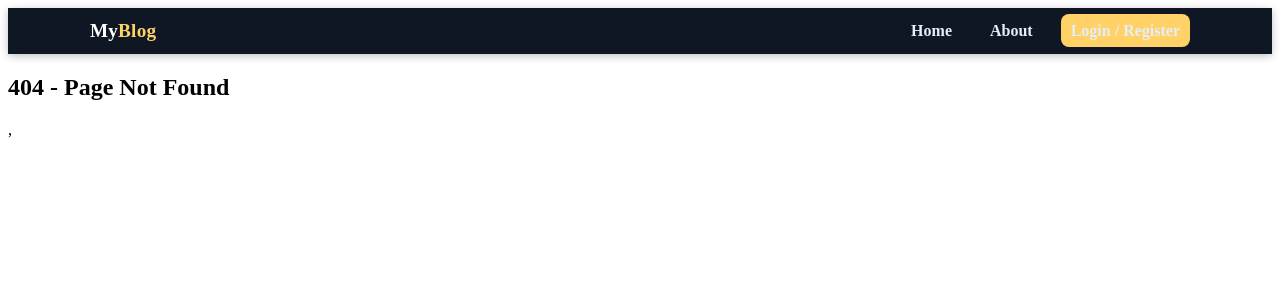
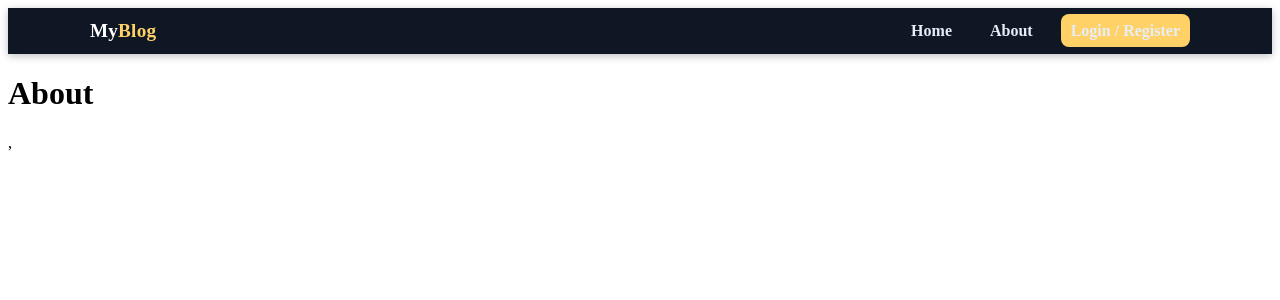
Before and after one commit to engbasel/React-Blog-App, a React (Vite) app: page /about in a window 1280 px wide. Before the commit this address had no page. Shown: the top 300 px of the page. Built offline with nearby package versions, Linux system fonts and the light colour scheme.

Commit message:
`Added About page and updated App component and Login page accordingly`

```diff
--- a/src/App.jsx
+++ b/src/App.jsx
@@ -6,6 +6,7 @@
 import Home from "./pages/HomeView.jsx";
 import Login from "./pages/Login.jsx";
 import AddPost from "./pages/AddPost.jsx";
+import About from "./pages/About.jsx";
 
 export default function App() {
   return (
@@ -15,6 +16,7 @@
         <Routes>
           <Route path="/" element={<Home />} />
           <Route path="/login" element={<Login />} />
+          <Route path="/about" element={<About />} />
           <Route path="/add" element={<AddPost />} />
           <Route path="*" element={<h2>404 - Page Not Found</h2>} />
         </Routes>
--- /dev/null
+++ b/src/pages/About.jsx
@@ -0,0 +1,9 @@
+import React from 'react'
+
+export default function About() {
+    return (
+        <div>
+            <h1>About</h1>
+        </div>
+    )
+}
--- a/src/pages/Login.jsx
+++ b/src/pages/Login.jsx
@@ -2,6 +2,6 @@
 
 export default function Login() {
   return (
-    <div>Login</div>
+    <h1>Login</h1>
   )
 }
```
